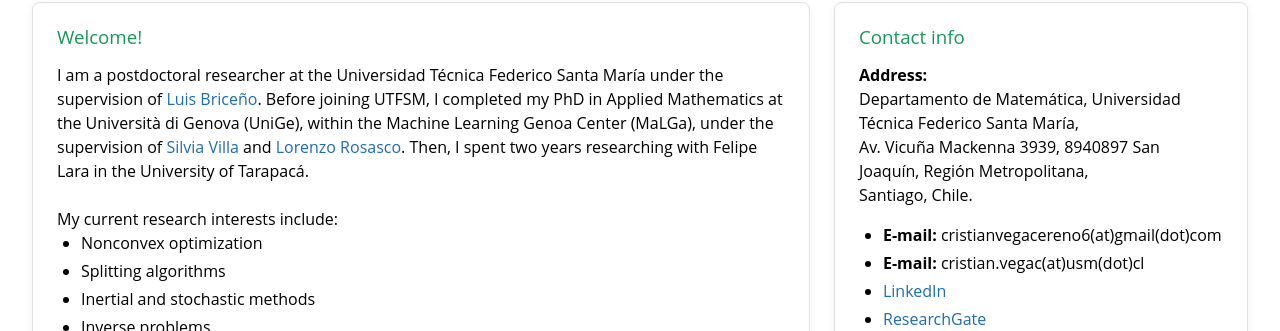
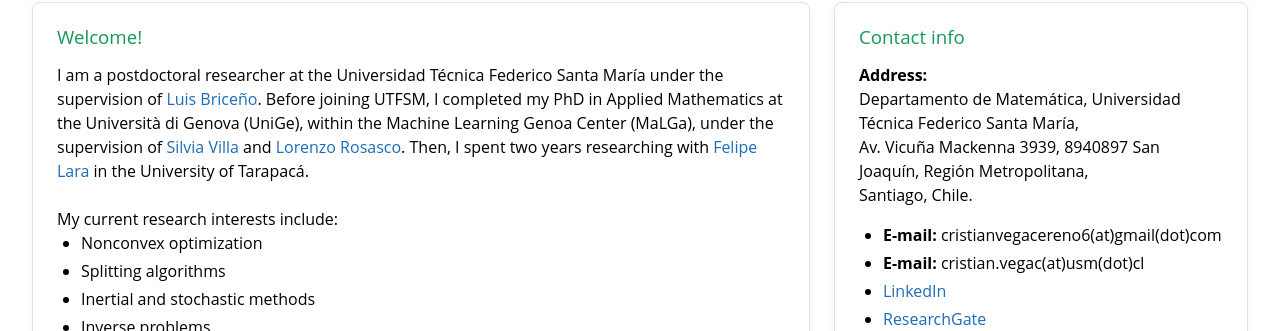
Before and after one commit to cristianvega1995/cristianvega1995.github.io, a Jekyll site: the page index.html, which Jekyll copies as it is, in a window 1280 px wide. Shown: the part 295-626 px from the top of the page. Built offline with Jekyll 4.4.1, drawn with Linux system fonts in a browser that asks for light colours; part of the change alters nothing that is shown.

```diff
--- a/index.html
+++ b/index.html
@@ -306,7 +306,7 @@
             I am a postdoctoral researcher at the Universidad Técnica Federico Santa María under the supervision of <a href="http://lbriceno.mat.utfsm.cl/">Luis Briceño</a>.
             Before joining UTFSM, I completed my PhD in Applied Mathematics at the Università di Genova (UniGe),
             within the Machine Learning Genoa Center (MaLGa), under the supervision of <a href="https://rubrica.unige.it/personale/UkNHXVlo">Silvia Villa</a> and <a href="https://web.mit.edu/lrosasco/www/">Lorenzo Rosasco</a>.
-            Then, I spent two years researching with Felipe Lara in the University of Tarapacá.
+            Then, I spent two years researching with <a href="http://felipelara.cl//">Felipe Lara</a> in the University of Tarapacá.
             <br><br>
             My current research interests include:
             <ul>
```
